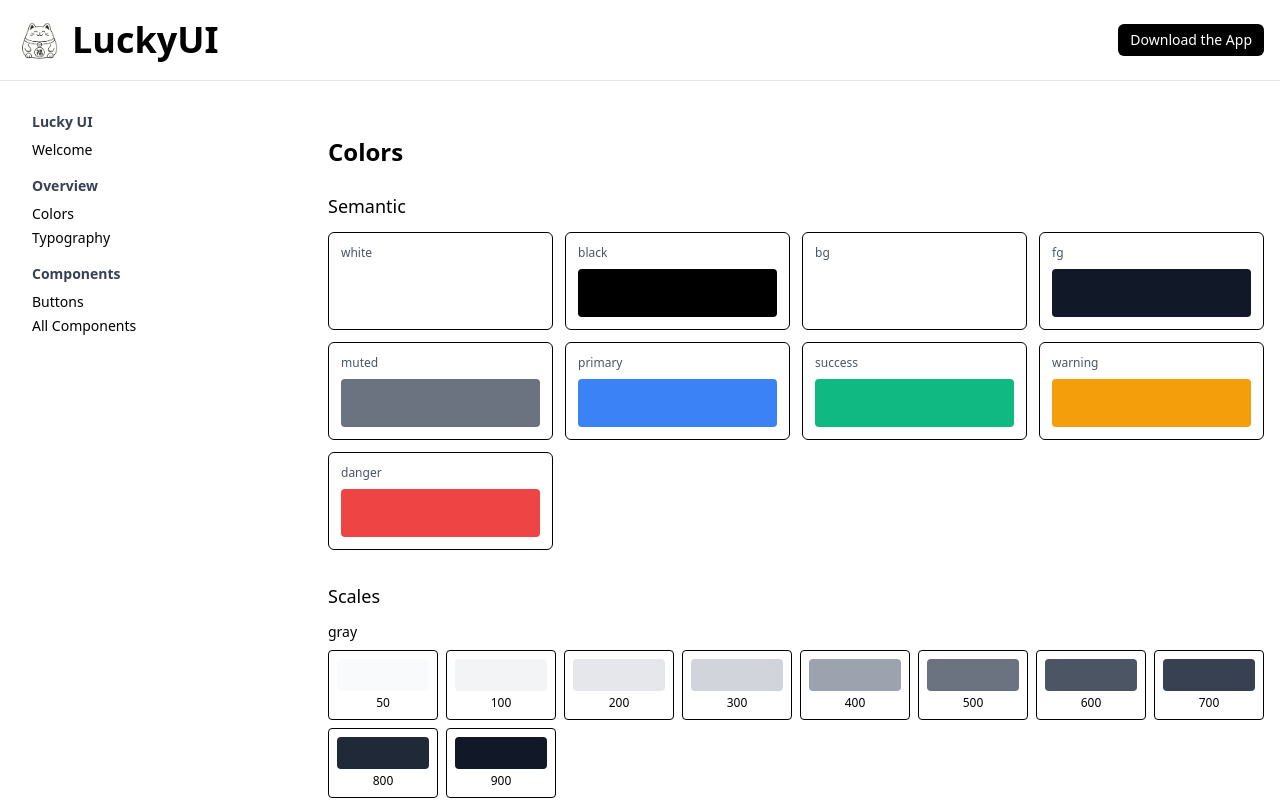
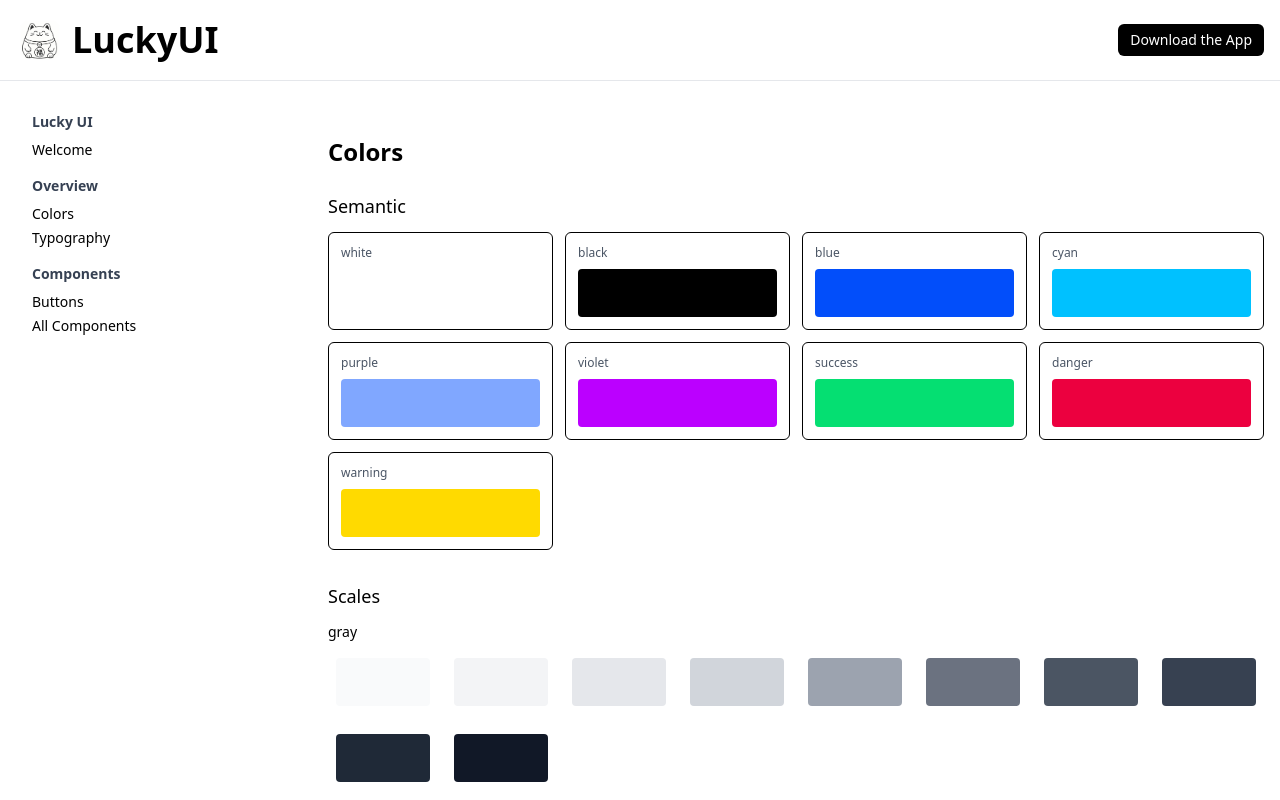
Before and after one commit to Waveful/LuckyUI, a Next.js app: page /colors in a window 1280 px wide. Shown: the top 800 px of the page. Built offline with nearby package versions, Linux system fonts and the light colour scheme.

Commit message:
lucky-ui stats

```diff
--- a/src/pages/_app.tsx
+++ b/src/pages/_app.tsx
@@ -9,7 +9,7 @@ export default function App({ Component, pageProps }: AppProps) {
       <Head>
         <meta charSet="utf-8" />
         <meta name="viewport" content="width=device-width, initial-scale=1" />
-        <title>Lucky UI — Waveful Design System</title>
+        <title>LuckyUI — Waveful Design System</title>
         <meta name="description" content="LuckyUI is Waveful's official design system with accessible, themeable components and tokens." />
         <meta name="theme-color" content="#000000" />
         <link rel="icon" href="/favicon.ico" />
--- a/src/pages/buttons.tsx
+++ b/src/pages/buttons.tsx
@@ -6,7 +6,7 @@ export default function ButtonsPage() {
   return (
     <Container className="py-10">
       <Head>
-        <title>Lucky UI — Buttons</title>
+        <title>LuckyUI — Buttons</title>
         <meta name="description" content="Buttons component variants and states in LuckyUI." />
       </Head>
       <h1 className="text-2xl font-semibold mb-6">Buttons</h1>
--- a/src/pages/colors.tsx
+++ b/src/pages/colors.tsx
@@ -8,7 +8,7 @@ export default function ColorsPage() {
   return (
     <div className="py-10">
       <Head>
-        <title>Lucky UI — Colors</title>
+        <title>LuckyUI — Colors</title>
         <meta name="description" content="Color palette and scales used across LuckyUI." />
       </Head>
       <h1 className="text-2xl font-semibold mb-6">Colors</h1>
@@ -29,11 +29,10 @@ export default function ColorsPage() {
           {scales.map(([name, values]) => (
             <div key={name}>
               <div className="text-sm font-medium mb-2">{name}</div>
-              <div className="grid grid-cols-5 sm:grid-cols-8 gap-2">
+              <div className="grid grid-cols-8 sm:grid-cols-8 gap-2">
                 {Object.entries(values as Record<string, string>).map(([step, hex]) => (
-                  <div key={step} className="border rounded p-2 text-center text-xs">
-                    <div className="h-8 rounded mb-1" style={{ background: hex }} />
-                    {step}
+                  <div key={step} className="rounded p-2 text-center text-xs">
+                    <div className="h-12 rounded mb-1" style={{ background: hex }} />
                   </div>
                 ))}
               </div>
--- a/src/pages/index.tsx
+++ b/src/pages/index.tsx
@@ -8,7 +8,7 @@ export default function Home() {
       className={`grid grid-rows-[20px_1fr_20px] items-start justify-items-center min-h-screen p-8 pb-20 gap-16 sm:p-20`}
     >
       <Head>
-        <title>Lucky UI — Home</title>
+        <title>LuckyUI — Home</title>
         <meta name="description" content="Welcome to LuckyUI, Waveful's official design system." />
       </Head>
       <main className="flex flex-col gap-[20px] row-start-2 items-center text-center max-w-2xl">
@@ -26,22 +26,22 @@ export default function Home() {
           and tooling to build consistent, high‑quality interfaces across Waveful products.
         </p>
         <nav className="mt-4 grid grid-cols-1 sm:grid-cols-2 gap-3 w-full text-sm">
-          <Link href="/ui" className="rounded-md border px-3 py-2 text-left hover:bg-black/5 dark:hover:bg-white/5">
+          <Link href="/ui" className="rounded-md border border-gray-100 px-3 py-2 text-left">
             Components · UI
           </Link>
-          <Link href="#layout" className="rounded-md border px-3 py-2 text-left hover:bg-black/5 dark:hover:bg-white/5">
+          <Link href="#layout" className="rounded-md border border-gray-100 px-3 py-2 text-left">
             Components · Layout
           </Link>
-          <Link href="#feedback" className="rounded-md border px-3 py-2 text-left hover:bg-black/5 dark:hover:bg-white/5">
+          <Link href="#feedback" className="rounded-md border border-gray-100 px-3 py-2 text-left">
             Components · Feedback
           </Link>
-          <Link href="#data-display" className="rounded-md border px-3 py-2 text-left hover:bg-black/5 dark:hover:bg-white/5">
+          <Link href="#data-display" className="rounded-md border border-gray-100 px-3 py-2 text-left">
             Components · Data Display
           </Link>
-          <Link href="#navigation" className="rounded-md border px-3 py-2 text-left hover:bg-black/5 dark:hover:bg-white/5">
+          <Link href="#navigation" className="rounded-md border border-gray-100 px-3 py-2 text-left">
             Components · Navigation
           </Link>
-          <Link href="#form" className="rounded-md border px-3 py-2 text-left hover:bg-black/5 dark:hover:bg-white/5">
+          <Link href="#form" className="rounded-md border border-gray-100 px-3 py-2 text-left">
             Components · Form
           </Link>
           <Link href="#theme" className="rounded-md border px-3 py-2 text-left hover:bg-black/5 dark:hover:bg-white/5 sm:col-span-2">
--- a/src/pages/lucky-ui.tsx
+++ /dev/null
@@ -1,19 +0,0 @@
-import { useEffect } from 'react';
-import { useRouter } from 'next/router';
-import Head from 'next/head';
-
-export default function LuckyUIRedirect() {
-  const router = useRouter();
-  useEffect(() => {
-    router.replace('/');
-  }, [router]);
-  return (
-    <>
-      <Head>
-        <meta name="robots" content="noindex,follow" />
-        <title>Redirecting…</title>
-      </Head>
-      <div />
-    </>
-  );
-}
--- a/src/pages/typography.tsx
+++ b/src/pages/typography.tsx
@@ -5,7 +5,7 @@ export default function TypographyPage() {
   return (
     <div className="py-10">
       <Head>
-        <title>Lucky UI — Typography</title>
+        <title>LuckyUI — Typography</title>
         <meta name="description" content="Typography tokens and examples used across LuckyUI." />
       </Head>
       <h1 className="text-2xl font-semibold mb-6">Typography</h1>
--- a/src/pages/ui.tsx
+++ b/src/pages/ui.tsx
@@ -4,7 +4,7 @@ export default function UIPage() {
   return (
     <>
       <Head>
-        <title>Lucky UI — Components</title>
+        <title>LuckyUI — Components</title>
         <meta name="description" content="Preview the core UI components of LuckyUI." />
       </Head>
       <h1 className="text-2xl font-semibold mb-6">UI Components</h1>
--- a/src/theme/colors.ts
+++ b/src/theme/colors.ts
@@ -2,14 +2,12 @@ export const colors = {
   white: '#ffffff',
   black: '#000000',
   gray: { 50: '#f9fafb', 100: '#f3f4f6', 200: '#e5e7eb', 300: '#d1d5db', 400: '#9ca3af', 500: '#6b7280', 600: '#4b5563', 700: '#374151', 800: '#1f2937', 900: '#111827' },
-  blue: { 50: '#eff6ff', 100: '#dbeafe', 200: '#bfdbfe', 500: '#3b82f6', 600: '#2563eb', 700: '#1d4ed8' },
-  red: { 50: '#fef2f2', 100: '#fee2e2', 200: '#fecaca', 500: '#ef4444', 600: '#dc2626', 700: '#b91c1c' },
-  green: { 50: '#ecfdf5', 100: '#d1fae5', 200: '#a7f3d0', 500: '#10b981', 600: '#059669', 700: '#047857' },
-  bg: 'var(--color-bg, #ffffff)',
-  fg: 'var(--color-fg, #111827)',
-  muted: 'var(--color-muted, #6b7280)',
-  primary: 'var(--color-primary, #3b82f6)',
-  success: 'var(--color-success, #10b981)',
-  warning: 'var(--color-warning, #f59e0b)',
-  danger: 'var(--color-danger, #ef4444)',
+  blue: 'var(--color-primary, #024EFA)',
+  cyan: 'var(--color-success, #00C1FF)',
+  purple: 'var(--color-warning, #80A7FF)',
+  violet: 'var(--color-danger, #BB00FF)',
+
+  success: 'var(--color-warning, #05DF72)',
+  danger: 'var(--color-danger, #EC003F)',
+  warning: 'var(--color-warning, #FFDA00)',
 };
```
Also changed, not shown: 1 other file (tests, documents, lock files or other folders).
